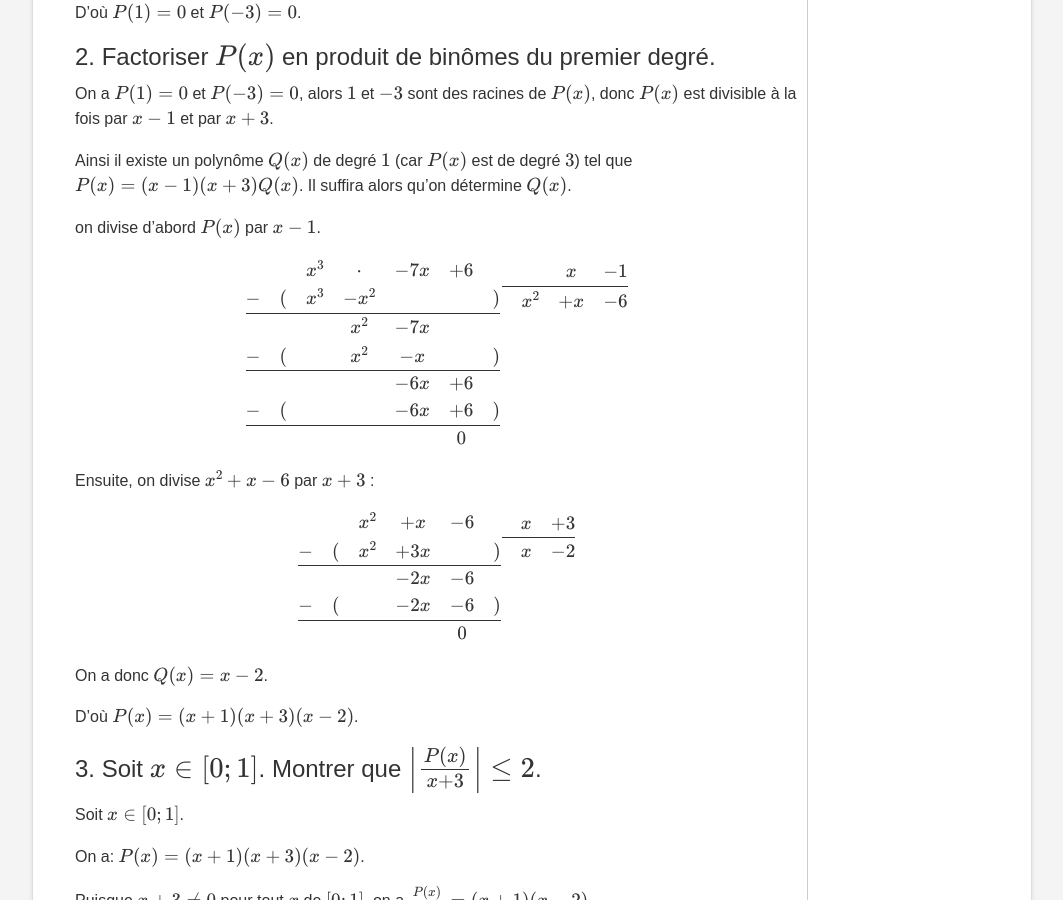
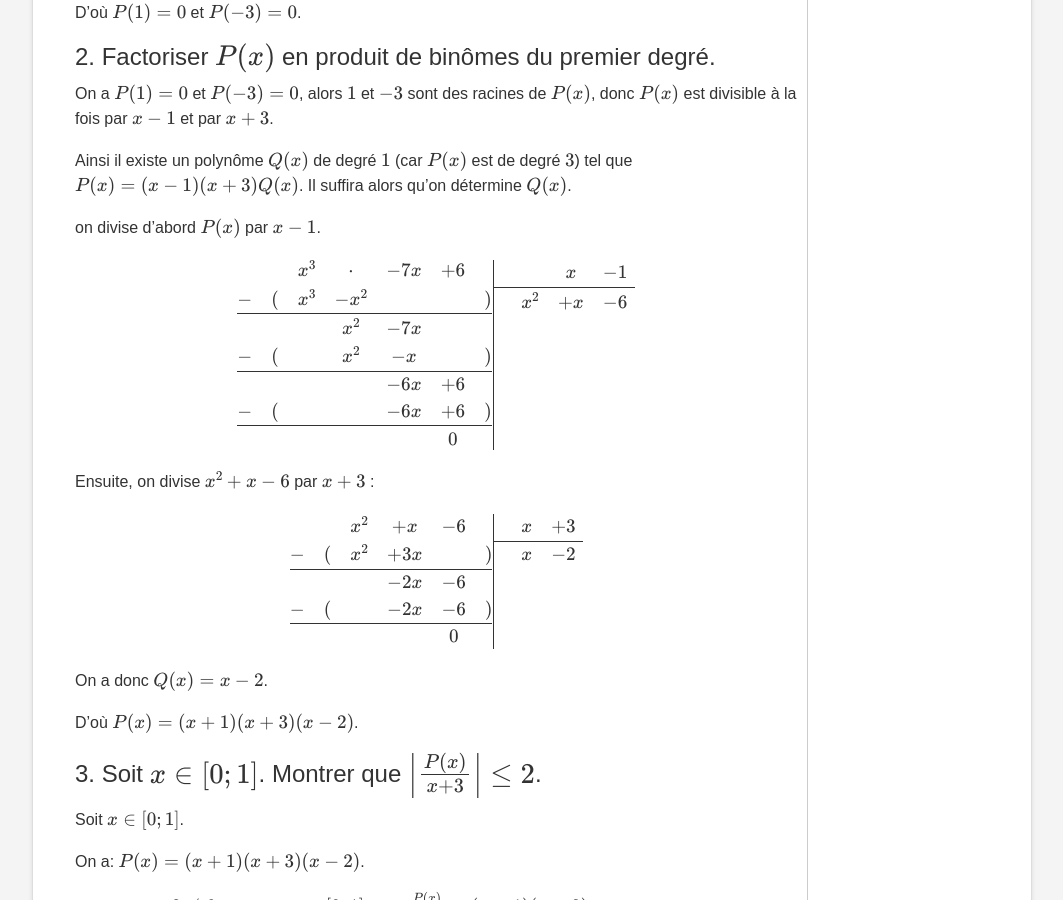
Before and after one commit to learninmath/learninmath.github.io, a Jekyll site: the page built from _tcs/chapitre6.md, in a window 1280 px wide and 900 px high, scrolled down 2210 px. Shown: the whole window, without its empty margins (108-1171 px from the left). Built offline with Jekyll 4.4.1, drawn with Linux system fonts in a browser that asks for light colours.

Commit message:
v22.2.26

```diff
--- a/_tcs/chapitre6.md
+++ b/_tcs/chapitre6.md
@@ -122,7 +122,7 @@ $$
 & & & & & 0
 \end{array}
 \begin{array}{c}
-\begin{array}{\lvertcccc}
+\begin{array}{|cccc}
 && x & -1 \\
 \hline
 &x^2 & +x & -6 \\
@@ -144,7 +144,7 @@ $$
 & & & & 0
 \end{array}
 \begin{array}{c}
-\begin{array}{\lvertccc}
+\begin{array}{|ccc}
 & x & +3 \\
 \hline
 & x & -2 \\
```
